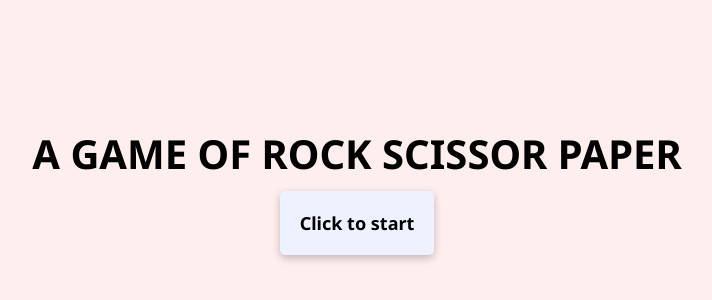
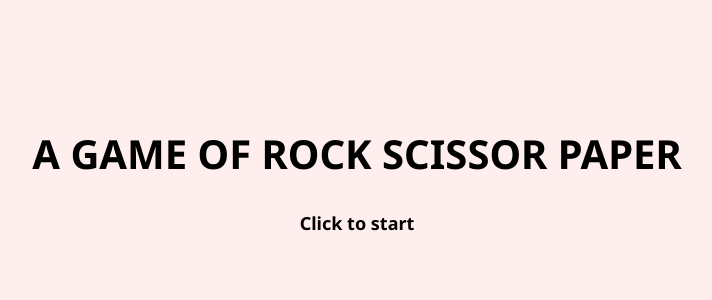
Before and after one commit to Jabiin/Rock-scissor-paper, a plain HTML site: page index.html in a window 1280 px wide. Shown: the part 130-430 px from the top of the page, without its empty margins (283-995 px from the left). Drawn offline with Linux system fonts and the light colour scheme.

Commit message:
Update style.css

```diff
--- a/style.css
+++ b/style.css
@@ -32,9 +32,7 @@ h2 {
     font-size: 18px;
     padding: 20px;
     cursor: pointer;
-    box-shadow: rgba(0, 0, 0, 0.24) 0px 3px 8px;
-    background-color: #eef1ff;
-    border-radius: 5px;
+
 }
 
 
```
